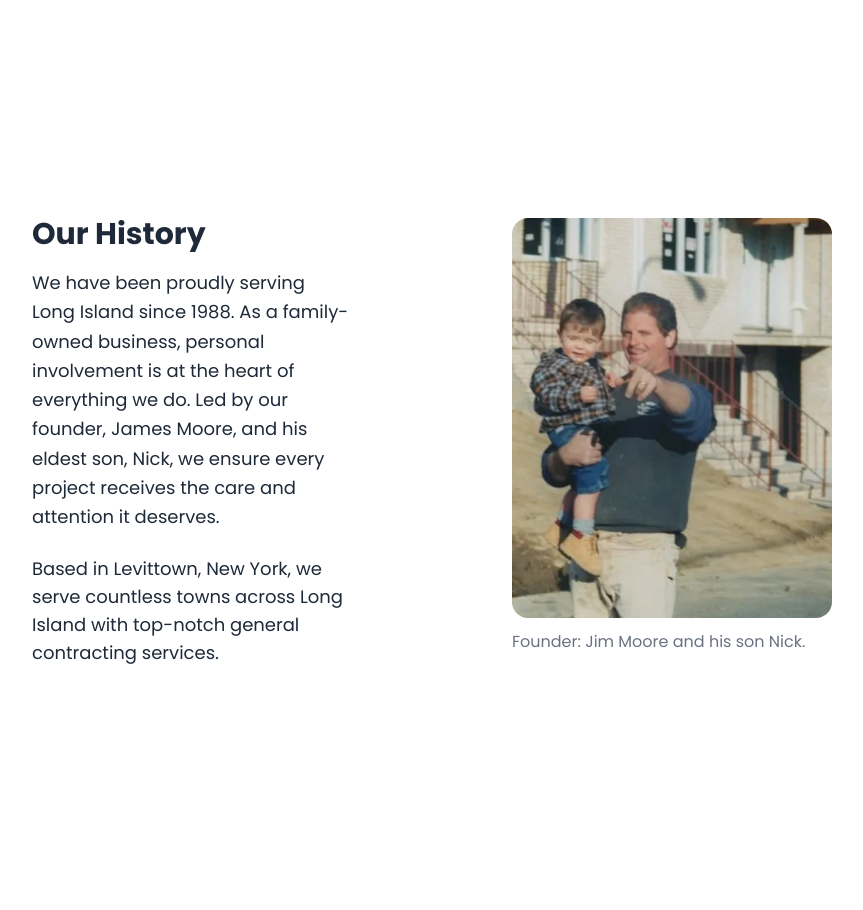
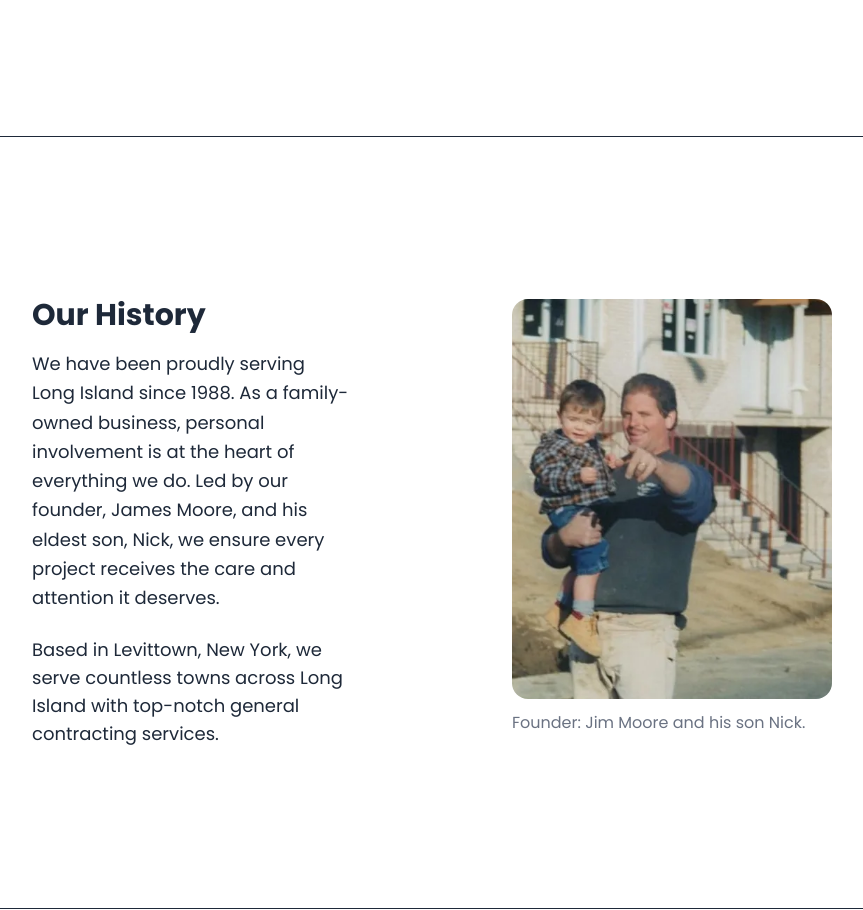
Before and after one commit to TonyRodriguez24/untitled-project, a Next.js app: page /about-us in a window 1280 px wide. Shown: the part 640-1550 px from the top of the page, without its empty margins (208-1071 px from the left). Built offline with nearby package versions, Linux system fonts and the light colour scheme.

Commit message:
hrs on about us

```diff
--- a/src/app/about-us/page.jsx
+++ b/src/app/about-us/page.jsx
@@ -40,6 +40,8 @@ export default function AboutUs() {
         </div>
       </section>
 
+      <hr></hr>
+
       <section>
         <div className="w-11/12 lg:w-3/4 mx-auto flex flex-wrap lg:flex-row-reverse gap-5 lg:gap-0 items-center">
           {/* Text Content */}
@@ -75,6 +77,8 @@ export default function AboutUs() {
         </div>
       </section>
 
+      <hr></hr>
+
       <section>
         <div className="w-11/12 lg:w-3/4 mx-auto flex flex-wrap lg:flex-row-reverse gap-5 lg:gap-0 items-center">
           {/* Text Content */}
```
